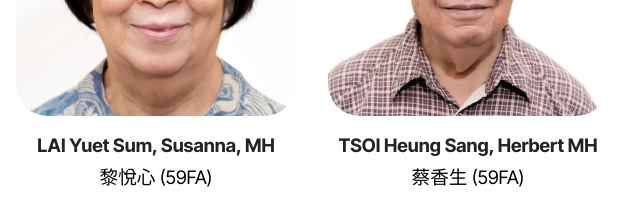
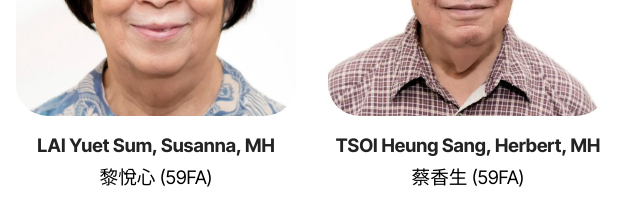
Before and after one commit to qesosatribute/qesosatribute, a website: page src/outstandingalumni.html in a window 1280 px wide. Shown: the part 1180-1391 px from the top of the page, 640-1280 px from the left. Drawn offline with Linux system fonts and the light colour scheme.

Commit message:
Hilbert 2

```diff
--- a/src/outstandingalumni.html
+++ b/src/outstandingalumni.html
@@ -207,7 +207,7 @@
 						<img src="assets/images/e4-tsoi-heung-sang-58fa.webp" alt="Tsoi Heung Sang 58FA" title="" data-slide-to="3" data-bs-slide-to="4">
 					</div>
 					<div class="item-content align-left">
-						<h5 class="item-title mbr-fonts-style display-4"><strong>TSOI Heung Sang, Herbert MH</strong></h5>
+						<h5 class="item-title mbr-fonts-style display-4"><strong>TSOI Heung Sang, Herbert, MH</strong></h5>
 						<h6 class="item-subtitle mbr-fonts-style mb-3 display-7">蔡香生 (59FA)</h6>
 
 					</div>
```
